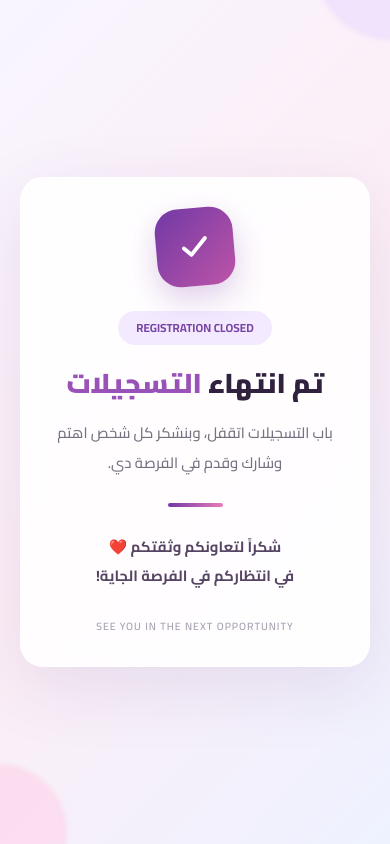
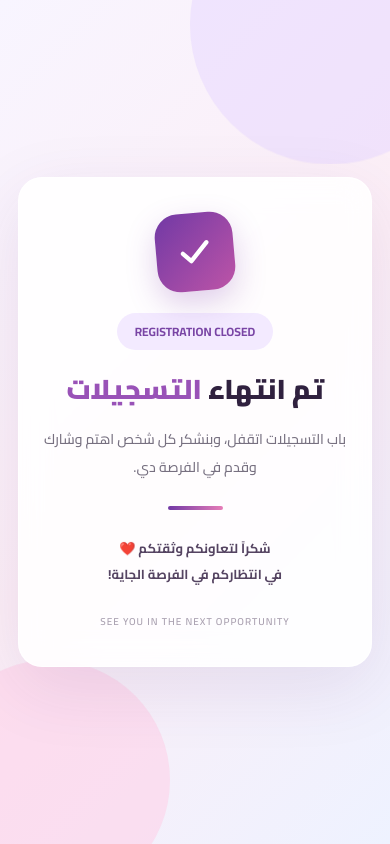
Before and after one commit to ahmedelsobhy812-jpg/hult-praiz1, a plain HTML site: page index.html in a window 390 px wide. Drawn offline with Linux system fonts and the light colour scheme.

Commit message:
Refactor HTML and CSS for improved layout and styles
Updated layout and styles for improved responsiveness and design. Adjusted various CSS properties for better visual consistency.

```diff
--- a/index.html
+++ b/index.html
@@ -3,8 +3,7 @@
 <html lang="ar" dir="rtl">
 <head>
     <meta charset="UTF-8">
-    <meta name="viewport" content="width=device-width, initial-scale=1.0, viewport-fit=cover">
-    <meta name="theme-color" content="#f8f5ff">
+    <meta name="viewport" content="width=device-width, initial-scale=1.0">
 
     <title>انتهاء التسجيلات</title>
 
@@ -17,52 +16,40 @@
             box-sizing: border-box;
         }
 
-        html {
+        html, body {
             width: 100%;
             min-height: 100%;
-            -webkit-text-size-adjust: 100%;
         }
 
         body {
             font-family: 'Cairo', sans-serif;
-            width: 100%;
             min-height: 100vh;
             min-height: 100dvh;
-            display: flex;
-            align-items: center;
-            justify-content: center;
-            padding: 20px;
-            background: linear-gradient(
-                135deg,
-                #f8f5ff,
-                #fceef6,
-                #eef2ff
-            );
+            background: linear-gradient(135deg, #f8f5ff, #fceef6, #eef2ff);
             overflow-x: hidden;
-            position: relative;
         }
 
-        /* Background Decoration */
+        /* Background */
         .circle {
             position: fixed;
             border-radius: 50%;
-            filter: blur(2px);
+            pointer-events: none;
             opacity: 0.5;
-            pointer-events: none;
+            z-index: 0;
             animation: float 7s ease-in-out infinite;
         }
 
         .circle.one {
-            width: clamp(150px, 40vw, 300px);
-            height: clamp(150px, 40vw, 300px);
+            width: 280px;
+            height: 280px;
             background: #e5d5ff;
             top: -100px;
             right: -80px;
         }
 
         .circle.two {
-            width: clamp(130px, 35vw, 250px);
-            height: clamp(130px, 35vw, 250px);
+            width: 240px;
+            height: 240px;
             background: #ffcce5;
             bottom: -80px;
             left: -70px;
@@ -70,32 +57,44 @@
         }
 
         @keyframes float {
-            0%, 100% {
-                transform: translateY(0);
+            0%, 100% { transform: translateY(0); }
+            50% { transform: translateY(-25px); }
         }
 
-            50% {
-                transform: translateY(-25px);
-            }
+        /* Full Screen Center */
+        .page-wrapper {
+            position: relative;
+            width: 100%;
+            min-height: 100vh;
+            min-height: 100dvh;
+            display: flex;
+            justify-content: center;
+            align-items: center;
+            padding: 20px;
+            direction: ltr;
+            z-index: 1;
         }
 
         /* Main Card */
         .container {
-            position: relative;
-            z-index: 2;
+            direction: rtl;
+            text-align: center;
+
             width: 100%;
-            max-width: 520px;
+            max-width: 500px;
+
             background: rgba(255, 255, 255, 0.88);
             backdrop-filter: blur(15px);
             -webkit-backdrop-filter: blur(15px);
+
             border: 1px solid rgba(255, 255, 255, 0.9);
-            border-radius: clamp(22px, 6vw, 30px);
-            padding: clamp(30px, 7vw, 55px)
-                     clamp(18px, 5vw, 35px);
-            text-align: center;
+            border-radius: 28px;
+
+            padding: 45px 25px;
+
             box-shadow: 0 20px 70px rgba(80, 40, 120, 0.10);
+
             animation: appear 0.8s ease;
-            margin: auto;
         }
 
         @keyframes appear {
@@ -103,7 +102,6 @@
                 opacity: 0;
                 transform: translateY(25px);
             }
-
             to {
                 opacity: 1;
                 transform: translateY(0);
@@ -112,21 +110,24 @@
 
         /* Icon */
         .icon {
-            width: clamp(75px, 20vw, 105px);
-            height: clamp(75px, 20vw, 105px);
+            width: 90px;
+            height: 90px;
             margin: 0 auto 25px;
+
             background: linear-gradient(135deg, #7139a5, #bd54a7);
-            border-radius: clamp(22px, 6vw, 32px);
+            border-radius: 27px;
+
             display: flex;
             align-items: center;
             justify-content: center;
+
             box-shadow: 0 12px 30px rgba(130, 65, 170, 0.25);
             transform: rotate(-5deg);
         }
 
         .icon svg {
-            width: 48%;
-            height: 48%;
+            width: 48px;
+            height: 48px;
             stroke: white;
             stroke-width: 2.5;
             fill: none;
@@ -139,15 +140,15 @@
             display: inline-block;
             background: #f3eaff;
             color: #7945a5;
-            padding: 6px 18px;
+            padding: 7px 18px;
             border-radius: 50px;
-            font-size: clamp(10px, 3vw, 13px);
+            font-size: 12px;
             font-weight: 700;
-            margin-bottom: 15px;
+            margin-bottom: 16px;
         }
 
         h1 {
-            font-size: clamp(25px, 7vw, 39px);
+            font-size: clamp(25px, 7vw, 37px);
             font-weight: 900;
             color: #30213f;
             line-height: 1.7;
@@ -160,7 +161,7 @@
 
         .description {
             color: #777080;
-            font-size: clamp(13px, 3.8vw, 16px);
+            font-size: 15px;
             line-height: 2;
             font-weight: 500;
             max-width: 420px;
@@ -176,7 +177,7 @@
         }
 
         .thank-you {
-            font-size: clamp(13px, 3.8vw, 15px);
+            font-size: 14px;
             color: #554462;
             font-weight: 700;
             line-height: 2;
@@ -185,20 +186,53 @@
         .footer {
             margin-top: 25px;
             color: #aaa1b1;
-            font-size: clamp(9px, 2.7vw, 12px);
+            font-size: 10px;
             font-weight: 600;
             direction: ltr;
             letter-spacing: 1px;
         }
 
-        /* Extra Small Phones */
-        @media (max-width: 360px) {
-            body {
-                padding: 14px;
+        /* Mobile */
+        @media (max-width: 480px) {
+            .page-wrapper {
+                padding: 18px;
             }
 
             .container {
-                padding: 28px 16px;
+                max-width: 100%;
+                padding: 35px 20px;
+                border-radius: 24px;
+            }
+
+            .icon {
+                width: 78px;
+                height: 78px;
+                border-radius: 23px;
+                margin-bottom: 22px;
+            }
+
+            .icon svg {
+                width: 42px;
+                height: 42px;
+            }
+
+            .description {
+                font-size: 14px;
+            }
+
+            .thank-you {
+                font-size: 13px;
+            }
+        }
+
+        /* Very Small Screens */
+        @media (max-width: 350px) {
+            .page-wrapper {
+                padding: 12px;
+            }
+
+            .container {
+                padding: 28px 14px;
             }
 
             h1 {
@@ -206,39 +240,6 @@
             }
         }
 
-        /* Short Screens */
-        @media (max-height: 600px) {
-            body {
-                align-items: flex-start;
-            }
-
-            .container {
-                margin: auto;
-                padding-top: 22px;
-                padding-bottom: 22px;
-            }
-
-            .icon {
-                margin-bottom: 15px;
-            }
-
-            .divider {
-                margin: 16px auto;
-            }
-
-            .footer {
-                margin-top: 15px;
-            }
-        }
-
-        @media (prefers-reduced-motion: reduce) {
-            *,
-            *::before,
-            *::after {
-                animation-duration: 0.01ms !important;
-                animation-iteration-count: 1 !important;
-            }
-        }
     </style>
 </head>
 
@@ -247,7 +248,9 @@
     <div class="circle one"></div>
     <div class="circle two"></div>
 
-    <main class="container">
+    <main class="page-wrapper">
+
+        <section class="container">
 
             <div class="icon">
                 <svg viewBox="0 0 24 24">
@@ -280,6 +283,8 @@
                 SEE YOU IN THE NEXT OPPORTUNITY
             </div>
 
+        </section>
+
     </main>
 
 </body>
```
Lines whose indentation alone changed are shown as unchanged.
